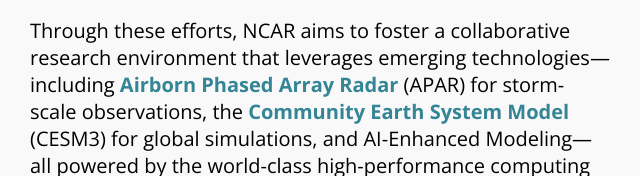
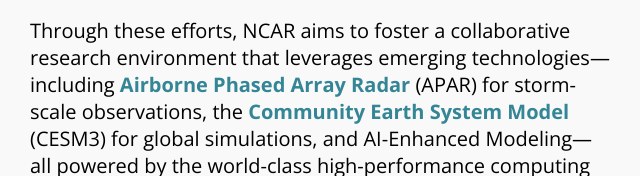
Before and after one commit to savencar/savencar.github.io, a plain HTML site: page index.html in a window 1280 px wide. Shown: the part 1872-2048 px from the top of the page, 30-670 px from the left. Drawn offline with nearby package versions, Linux system fonts and the light colour scheme.

Commit message:
fix Airborne spelling

```diff
--- a/index.html
+++ b/index.html
@@ -256,7 +256,7 @@
                 </p>
                 <p>
                     Through these efforts, NCAR aims to foster a collaborative research environment that leverages emerging technologies—including
-                    <a href="https://www.eol.ucar.edu/airborne-phased-array-radar-apar-0">Airborn Phased Array Radar</a>
+                    <a href="https://www.eol.ucar.edu/airborne-phased-array-radar-apar-0">Airborne Phased Array Radar</a>
                     (APAR) for storm-scale observations, the
                     <a href="https://www.cesm.ucar.edu/">Community Earth System Model</a>
                     (CESM3) for global simulations, and AI-Enhanced
```
